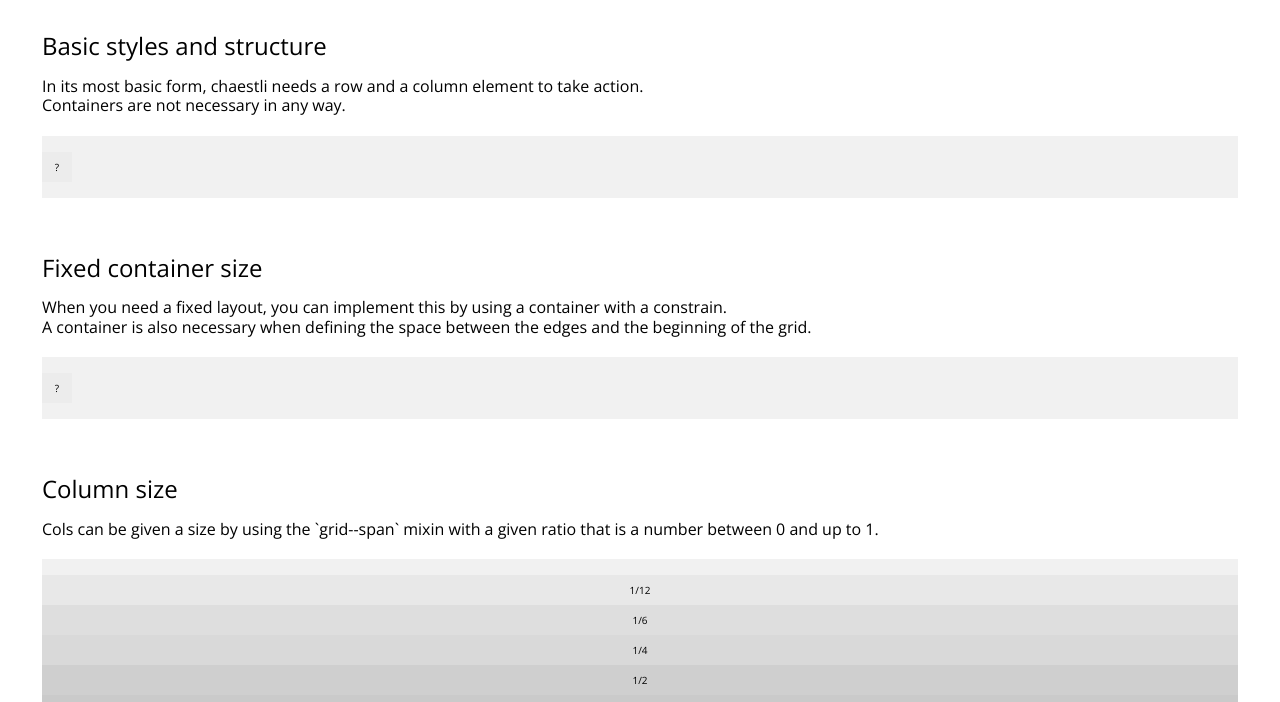
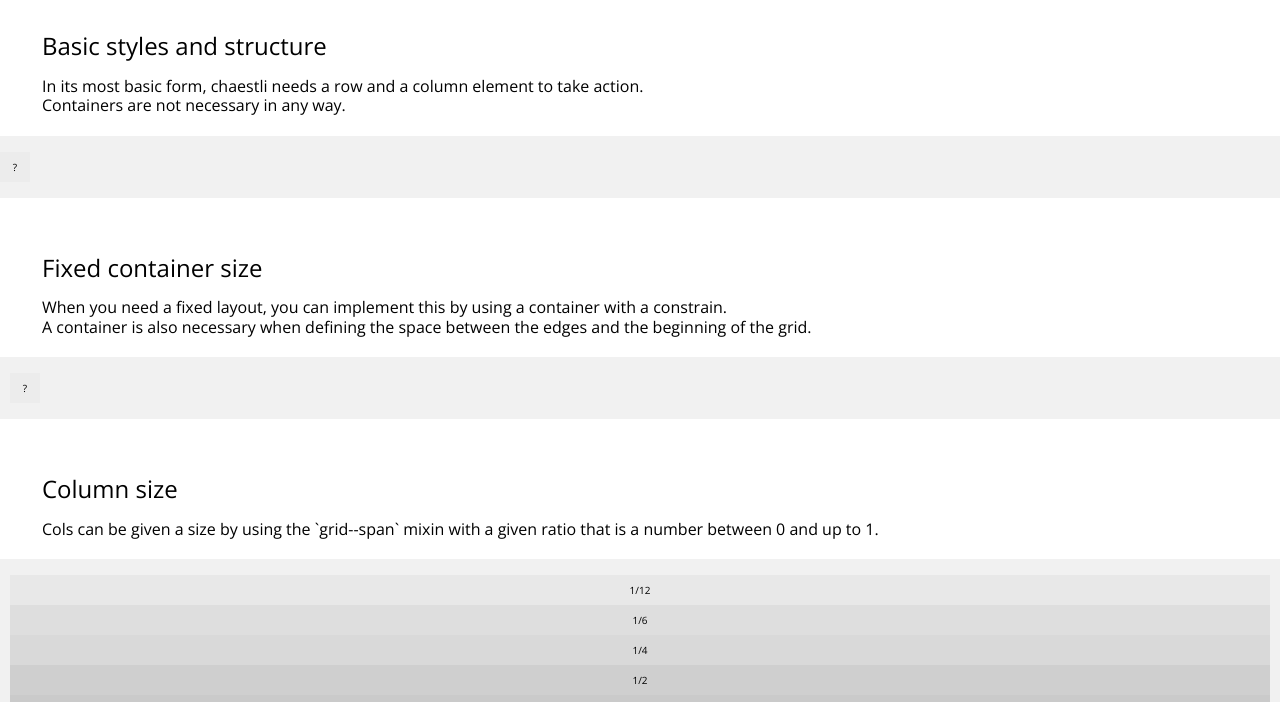
Before and after one commit to dreipol/chaestli, a website: page docs/demo/index.html in a window 1280 px wide. Shown: the part 98-800 px from the top of the page. Drawn offline with nearby package versions, Linux system fonts and the light colour scheme.

Commit message:
Updating demo

```diff
--- a/docs/demo/index.html
+++ b/docs/demo/index.html
@@ -11,7 +11,6 @@
         <link href="index.css" rel="stylesheet" type="text/css"/>
     </head>
     <body class="documentation">
-        <div class="documentation--container">
         <div class="documentation__block">
             <h1>
                 Grid demo
@@ -454,6 +453,6 @@
                 </div>
             </div>
         </div>
-        </div>
+
     </body>
 </html>
--- a/docs/demo/scss/_documentation.scss
+++ b/docs/demo/scss/_documentation.scss
@@ -12,7 +12,7 @@
         (mq: 'xxl', container: 'block', container-size: ($screen-xxl-min - $scrollbar-offset - 8px), edge: 16px),
     );
 
-    .documentation--container {
+    .documentation__block {
         @each $value in $container-sizes {
             @include mq(map-get($value, 'mq')) {
                 @include grid.container($value);
--- a/docs/demo/scss/grids/showcases/_fixed-container-size.scss
+++ b/docs/demo/scss/grids/showcases/_fixed-container-size.scss
@@ -12,12 +12,11 @@
         (mq: 'xxl', container-size: ($screen-xxl-min - $scrollbar-offset - 8px)),
     );
 
-    @include grid.root();
 
     .grid__container {
         @each $value in $container-sizes {
             @include mq(map-get($value, 'mq')) {
-                @include grid.constrain($value);
+                @include grid.container($value);
             }
         }
     }
--- a/docs/demo/scss/grids/showcases/_plain.scss
+++ b/docs/demo/scss/grids/showcases/_plain.scss
@@ -1,5 +1,7 @@
 @use '../../../../../index' as grid;
 
 .grid.grid--plain-showcase {
-    @include grid.grid;
+    .grid__row {
+        @include grid.grid;
+    }
 }
--- a/docs/demo/scss/index.scss
+++ b/docs/demo/scss/index.scss
@@ -9,8 +9,10 @@
 @import 'grids/with-demo-columns';
 @import 'grids/with-basic-spacing';
 
-/*@import 'grids/showcases/plain';
+@import 'grids/showcases/plain';
 @import 'grids/showcases/fixed-container-size';
+
+/*
 @import 'grids/showcases/column-size';
 @import 'grids/showcases/basic-spacing';
 @import 'grids/showcases/four-side-spacing';
--- a/lib/_chaestli.scss
+++ b/lib/_chaestli.scss
@@ -4,7 +4,7 @@
 /// Create a grid container defining the width of the main content and the edges
 /// @param {Map} $definition - A single container structure definition
 ///
-@mixin container($definition) {
+@mixin container($definition: ()) {
     $definition: create-container-config($definition);
 
     // read config variables
@@ -30,7 +30,7 @@
 /// Define a grid structure
 /// @param {Map} $definition - A single grid structure definition
 ///
-@mixin grid($definition) {
+@mixin grid($definition: ()) {
     $definition: create-grid-config($definition);
 
     // read config variables
@@ -39,9 +39,12 @@
     $repeat-directive: map.get($definition, 'repeat-directive');
     $num-cols: map.get($definition, 'num-cols');
 
+    // prepare variables to render
+    $column-size: if($gutter > 0, calc(#{100%} / #{$num-cols} - #{$gutter}), calc(#{100%} / #{$num-cols}));
+
     // render css props
     display: $display;
-    grid-template-columns: repeat(#{$repeat-directive}, calc(#{100%} / #{$num-cols} - #{$gutter}));
+    grid-template-columns: repeat(#{$repeat-directive}, $column-size);
     column-gap: $gutter;
 }
 
--- a/package.json
+++ b/package.json
@@ -11,6 +11,7 @@
     "lint": "stylelint _index.scss lib/**/*.scss",
     "doc": "mv docs/demo demo && npx sassdoc lib --dest docs && mv demo docs/demo",
     "demo": "npx sass --style=compressed docs/demo/scss/index.scss:docs/demo/index.css",
+    "watch-demo": "npx sass --watch --style=compressed docs/demo/scss/index.scss:docs/demo/index.css",
     "prepublishOnly": "npm run doc && npm test"
   },
   "repository": {
```
Also changed, not shown: docs/demo/index.css, 1 other file. Lines whose indentation alone changed are shown as unchanged.
